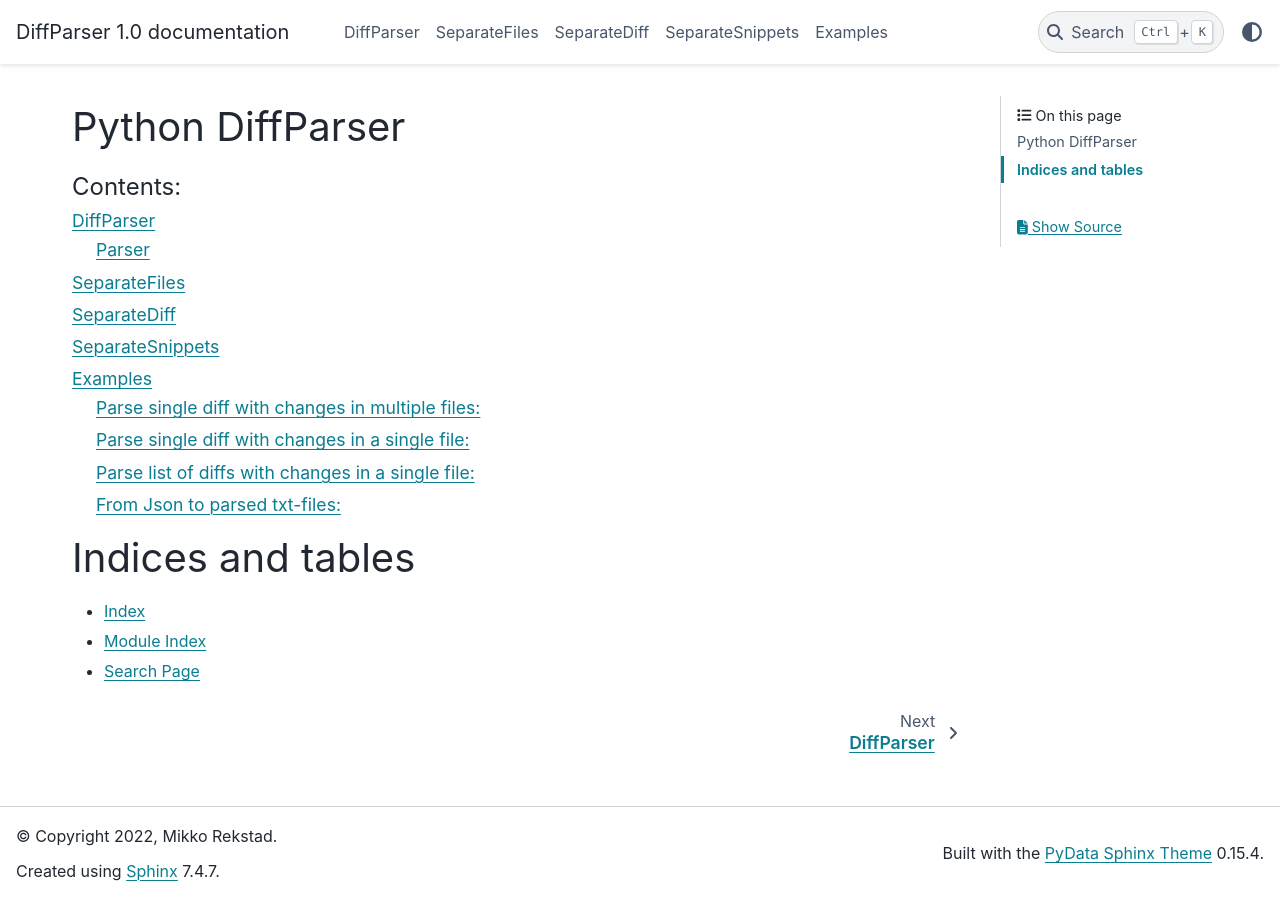
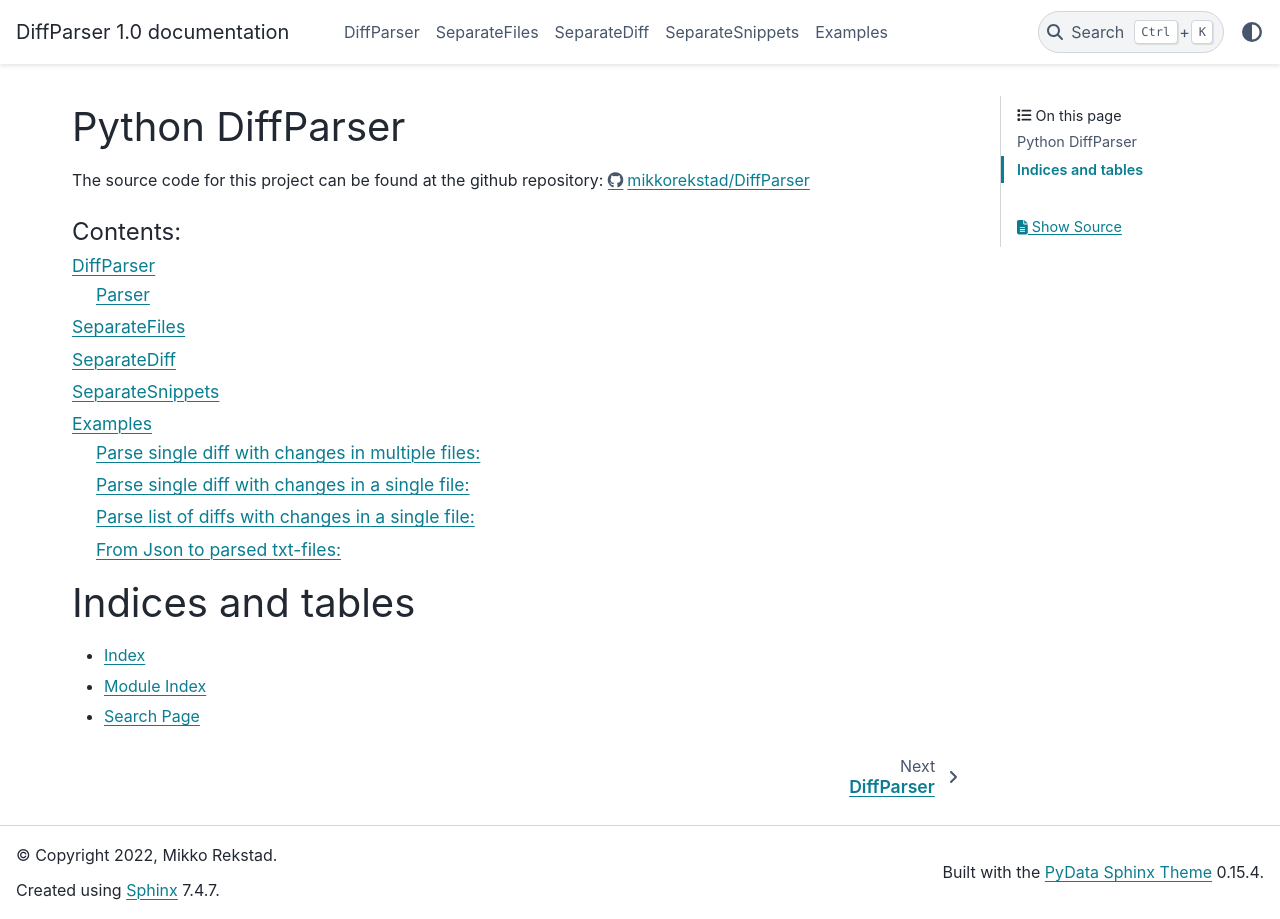
Before and after one commit to mikkorekstad/DiffParser, a Sphinx documentation site: the page built from docs/source/index.rst, in a window 1280 px wide. Built offline with Sphinx 7.4.7 and the PyData theme 0.15.4, drawn with Linux system fonts in a browser that asks for light colours.

Commit message:
Update index.rst

```diff
--- a/docs/source/index.rst
+++ b/docs/source/index.rst
@@ -5,6 +5,9 @@
 
 Python DiffParser
 ======================================
+
+The source code for this project can be found at the github repository:
+https://github.com/mikkorekstad/DiffParser
 
 .. toctree::
    :maxdepth: 2
```
